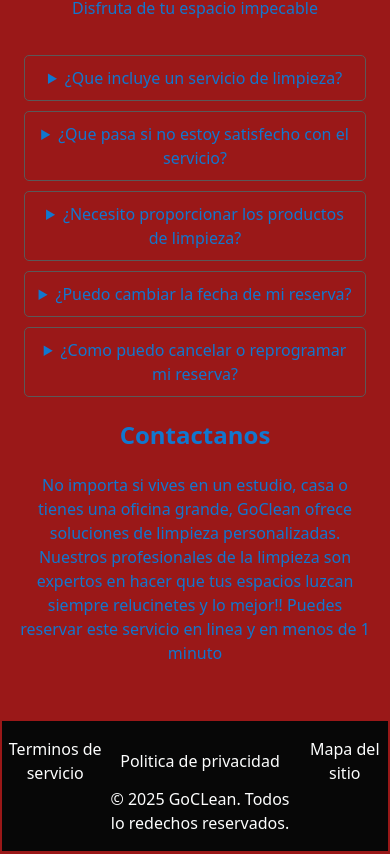
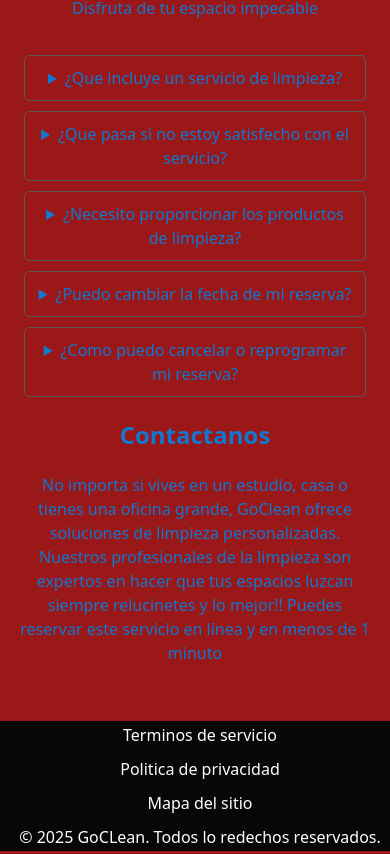
Before and after one commit to tonguiino/GoClean, a React (Vite) app: page / in a window 390 px wide. Shown: the part 842-1696 px from the top of the page. Built offline with nearby package versions, Linux system fonts and the light colour scheme.

Commit message:
Se añadio diseño responsive a footer

```diff
--- a/src/components/footer/Footer.scss
+++ b/src/components/footer/Footer.scss
@@ -21,8 +21,21 @@
         align-items: center;
 
     }
+
     .middle {
         grid-column: 2 / 3;
         grid-row: 2 / 3;
     }
 }
+
+@media screen and (max-width: 426px) {
+
+    footer {
+        width: 100vw;
+        .footer{
+            display: flex;
+            flex-direction: column;
+            gap: 10px;
+        }
+    }
+}
```
